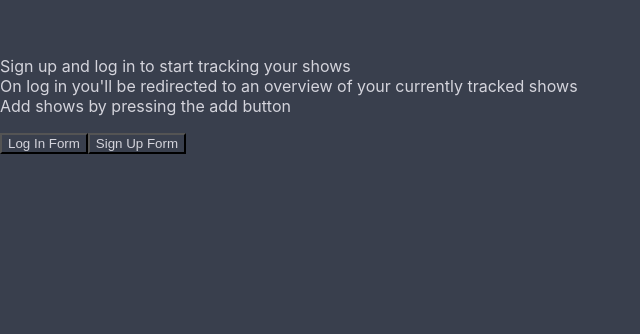
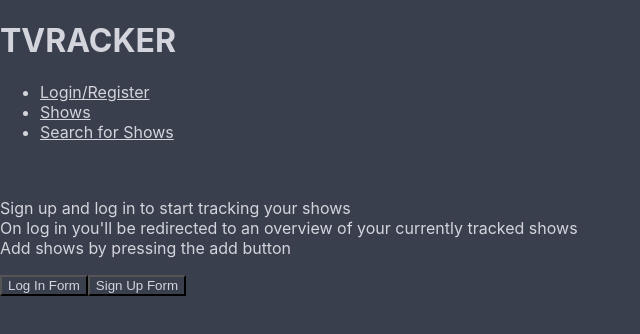
Before and after one commit to Logan-WangLW/tvracker, a React (Create React App) app: page / in a window 1280 px wide. Shown: the top 334 px of the page, without its empty margins (0-640 px from the left). Built offline with nearby package versions, Linux system fonts and the light colour scheme; no server answers.

Commit message:
created navbar, summary of shows and deleting shows all working

```diff
--- a/src/App.js
+++ b/src/App.js
@@ -5,6 +5,8 @@ import { refreshAuthToken } from './actions/auth';
 
 import LandingInfo from './components/landing-info';
 import ShowSearch from './components/show-search';
+import ShowsSummary from './components/shows-summary';
+import Header from './components/header';
 class App extends React.Component {
   componentDidUpdate(prevProps) {
     if (!prevProps.loggedIn && this.props.loggedIn) {
@@ -36,9 +38,11 @@ stopPeriodicRefresh() {
   render() {
     return (
       <div className="App">
+        <Header/>
       <Switch>
           <Route exact path='/' component={LandingInfo} />
           <Route exact path='/show-search' component={ShowSearch}/>
+          <Route exact path='/shows-summary' component={ShowsSummary}/>
       </Switch>
       </div>
     );
--- a/src/actions/shows.js
+++ b/src/actions/shows.js
@@ -82,6 +82,6 @@ export const deleteTrackedShowsToUser = (id) => (dispatch, getState) => {
   })
     .then(result => result.json())
     .then(shows => {
-      dispatch(fetchTrackedShowsSuccess(shows))
+      dispatch(fetchTrackedShowsSuccess(shows));
     });
 };
--- /dev/null
+++ b/src/components/header.js
@@ -0,0 +1,16 @@
+
+
+import React from 'react';
+import Navbar from './navbar';
+export default class Header extends React.Component {
+  render() {
+    return (
+      <div>
+        <div>
+          <h1>TVRACKER</h1>
+        </div>
+        <Navbar />
+      </div>
+    )
+  }
+}
--- /dev/null
+++ b/src/components/navbar.js
@@ -0,0 +1,44 @@
+import React from 'react';
+import { Link } from 'react-router-dom';
+import { clearAuth } from '../actions/auth.js';
+import { clearAuthToken } from '../local-storage.js';
+import { connect } from 'react-redux';
+
+export class Navbar extends React.Component {
+
+  logOut() {
+    this.props.dispatch(clearAuth());
+    clearAuthToken();
+  }
+
+  render() {
+    if (this.props.user) {
+      return (
+        <nav>
+          <ul>
+            <li><Link to={'/'}>Login/Register</Link></li>
+            <li><Link to={'/shows-summary'}> Shows </Link> </li>
+            <li><Link to={'/show-search'}>Search for Shows</Link></li>
+            <li id="logout-button" onClick={() => this.logOut()}><Link to={'/'}>Sign Out</Link></li>
+          </ul>
+
+        </nav>
+      )
+    }
+    return (
+      <nav>
+        <ul>
+          <li><Link to={'/'}>Login/Register</Link></li>
+          <li><Link to={'/shows-summary'}> Shows </Link> </li>
+          <li><Link to={'/show-search'}>Search for Shows</Link></li>
+        </ul>
+
+      </nav>
+    )
+  }
+}
+const mapStateToProps = state => ({
+  user: state.auth.currentUser
+})
+
+export default connect(mapStateToProps)(Navbar)
--- a/src/components/shows-summary.js
+++ b/src/components/shows-summary.js
@@ -0,0 +1,57 @@
+import React from 'react';
+import { connect } from 'react-redux';
+import { fetchTrackedShows, deleteTrackedShowsToUser } from '../actions/shows';
+
+export class ShowsSummary extends React.Component {
+
+  componentDidMount() {
+    this.props.dispatch(fetchTrackedShows());
+  }
+
+  render() {
+
+    let shows;
+    const username = this.props.user ? this.props.user.username : '';
+    const showsArray = this.props.userShows;
+    console.log(showsArray);
+
+    if (showsArray.length > 0) {
+
+      shows = this.props.userShows.map((show) => {
+        let cleanSummary = '';
+        if(show.summary){
+            cleanSummary = show.summary.replace(/<[^>]*>?/gm, '');
+        }
+        return (
+          <li key={show.id}>
+            <div>
+              {show.name}
+
+              <img src={show.image ? show.image.medium:'No image available'} alt={show.name} />
+              {cleanSummary}
+              <button onClick={() => this.props.dispatch(deleteTrackedShowsToUser(show._id))}>Remove</button>
+            </div>
+          </li>
+        )
+      })
+    }
+    return (
+      <div>
+        <h1> {`${username}'s Tracked Shows `}</h1>
+        <p>Add shows by searching for them!</p>
+        {showsArray.length > 0 &&
+          <ul>
+            <div>{shows}</div>
+          </ul>}
+      </div>
+    )
+  }
+}
+
+const mapStateToProps = state => ({
+  user: state.auth.currentUser,
+  userShows: state.shows.userShows,
+  authToken: state.auth.authToken
+})
+
+export default connect(mapStateToProps)(ShowsSummary);
```
